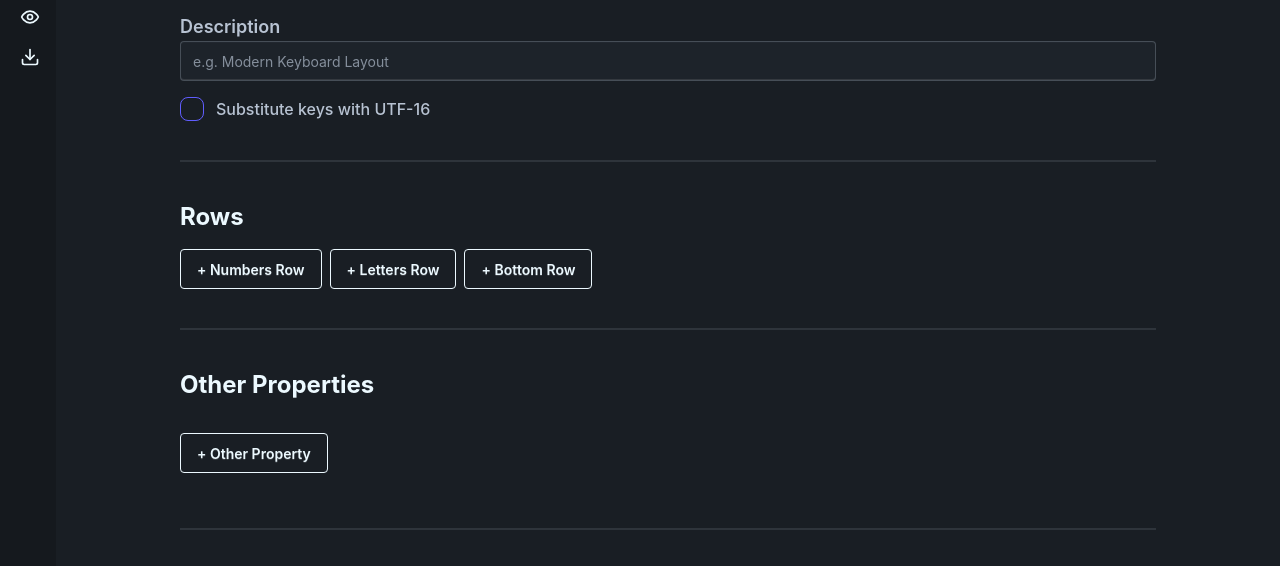
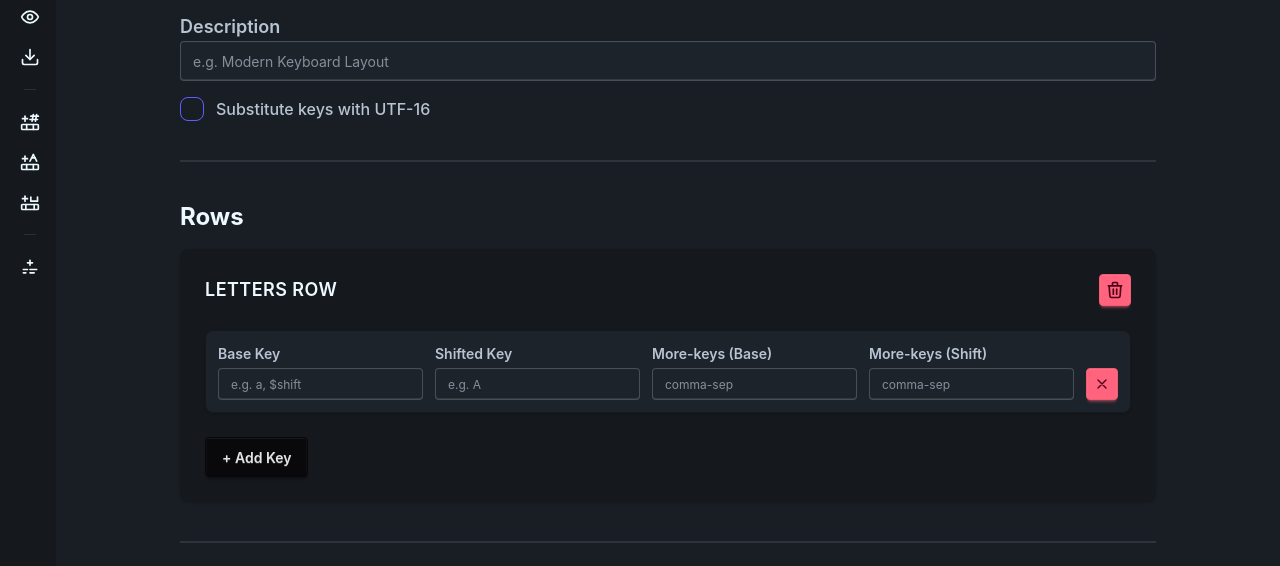
Before and after one commit to Softorage/FUTO-Keyboard-Layout-Builder, a website built with Vite: page index.html in a window 1280 px wide. Shown: the part 151-717 px from the top of the page. Built offline with nearby package versions, Linux system fonts and the light colour scheme.

Commit message:
Below: - Show a Letter Row and Other Property field on page load - Buttons for adding Letter row, Number row, Bottom row and Other property now sit on sidebar - Minor semantic fixes

```diff
--- a/index.html
+++ b/index.html
@@ -66,12 +66,6 @@
         <div>
           <h3 class="text-2xl font-bold mb-4">Rows</h3>
           <section id="rows-container" class="space-y-4"></section>
-
-          <div class="flex flex-wrap gap-2 mt-4">
-            <button type="button" id="add-numbers-row" class="btn btn-outline">+ Numbers Row</button>
-            <button type="button" id="add-letters-row" class="btn btn-outline">+ Letters Row</button>
-            <button type="button" id="add-bottom-row" class="btn btn-outline">+ Bottom Row</button>
-          </div>
         </div>
 
         <div class="divider"></div>
@@ -79,9 +73,7 @@
         <!-- Other Properties Section -->
         <div>
           <h3 class="text-2xl font-bold mb-4">Other Properties</h3>
-          <section id="other-property-container" class="grid grid-cols-1 md:grid-cols-2 gap-4 mb-4"></section>
-
-          <button type="button" id="add-other-property-item" class="btn btn-outline">+ Other Property</button>
+          <section id="other-property-container" class="grid grid-cols-1 md:grid-cols-2 gap-4"></section>
         </div>
       </form>
 
@@ -107,7 +99,7 @@
     </main>
   </div>
 
-  <div class="drawer-side is-drawer-close:overflow-visible">
+  <aside class="drawer-side is-drawer-close:overflow-visible">
     <label for="menu-sidebar" aria-label="close sidebar" class="drawer-overlay"></label>
     <div class="flex min-h-full flex-col items-start bg-base-300 is-drawer-close:w-14 is-drawer-open:w-64 pt-16">
       <!-- Sidebar content here -->
@@ -168,9 +160,99 @@
           </button>
         </li>
 
+        <li></li> <!-- works like a divider in menus -->
+
+        <li>
+          <button type="button" id="add-numbers-row" class="is-drawer-close:tooltip is-drawer-close:tooltip-right"
+            data-tip="Add Numbers Row" aria-label="Add Numbers Row">
+            <svg xmlns="http://www.w3.org/2000/svg" width="20" height="20" viewBox="0 0 24 24" fill="none"
+              stroke="currentColor" stroke-width="2" stroke-linecap="round" stroke-linejoin="round" aria-hidden="true">
+              <!-- Plus Icon -->
+              <path d="M6 5v6" />
+              <path d="M3 8h6" />
+              <!-- Number Hash -->
+              <path d="M16 3l-1.5 8" />
+              <path d="M20 3l-1.5 8" />
+              <path d="M13 5h9" />
+              <path d="M12 9h9" />
+              <!-- 3-Key Row -->
+              <rect x="2" y="15" width="20" height="6" rx="1" />
+              <path d="M8 15v6" />
+              <path d="M16 15v6" />
+            </svg>
+            <span class="is-drawer-close:hidden whitespace-nowrap">Add Numbers Row</span>
+          </button>
+        </li>
+
+        <li>
+          <button type="button" id="add-letters-row" class="is-drawer-close:tooltip is-drawer-close:tooltip-right"
+            data-tip="Add Letters Row" aria-label="Add Letters Row">
+            <svg xmlns="http://www.w3.org/2000/svg" width="20" height="20" viewBox="0 0 24 24" fill="none"
+              stroke="currentColor" stroke-width="2" stroke-linecap="round" stroke-linejoin="round" aria-hidden="true">
+              <!-- Plus Icon -->
+              <path d="M6 5v6" />
+              <path d="M3 8h6" />
+              <!-- Letter A -->
+              <path d="M16 3l-4 8" />
+              <path d="M16 3l4 8" />
+              <path d="M14 7h4" />
+              <!-- 3-Key Row -->
+              <rect x="2" y="15" width="20" height="6" rx="1" />
+              <path d="M8 15v6" />
+              <path d="M16 15v6" />
+            </svg>
+            <span class="is-drawer-close:hidden whitespace-nowrap">Add Letters Row</span>
+          </button>
+        </li>
+
+        <li>
+          <button type="button" id="add-bottom-row" class="is-drawer-close:tooltip is-drawer-close:tooltip-right"
+            data-tip="Add Bottom Row" aria-label="Add Bottom Row">
+            <svg xmlns="http://www.w3.org/2000/svg" width="20" height="20" viewBox="0 0 24 24" fill="none"
+              stroke="currentColor" stroke-width="2" stroke-linecap="round" stroke-linejoin="round" aria-hidden="true">
+              <!-- Plus Icon -->
+              <path d="M6 5v6" />
+              <path d="M3 8h6" />
+              <!-- Space Symbol -->
+              <path d="M13 6v5h8V6" />
+              <!-- Spacebar Row (wide center key) -->
+              <rect x="2" y="15" width="20" height="6" rx="1" />
+              <path d="M7 15v6" />
+              <path d="M17 15v6" />
+            </svg>
+            <span class="is-drawer-close:hidden whitespace-nowrap">Add Bottom Row</span>
+          </button>
+        </li>
+
+        <li></li>
+
+        <li>
+          <button type="button" id="add-other-property-item" class="is-drawer-close:tooltip is-drawer-close:tooltip-right"
+            data-tip="Add Other Property" aria-label="Add Other Property">
+            <svg xmlns="http://www.w3.org/2000/svg" width="20" height="20" viewBox="0 0 24 24" fill="none"
+              stroke="currentColor" stroke-width="2" stroke-linecap="round" stroke-linejoin="round" aria-hidden="true">
+
+              <!-- Centered Plus (Add) -->
+              <path d="M12 4v6" />
+              <path d="M9 7h6" />
+
+              <!-- Property/Behavior Block (Key-Value representation) -->
+              <!-- Property Row 1 -->
+              <path d="M4 15h5" />
+              <path d="M12 15h8" />
+
+              <!-- Property Row 2 (Staggered to look like code/values) -->
+              <path d="M4 19h3" />
+              <path d="M12 19h5" />
+
+            </svg>
+            <span class="is-drawer-close:hidden whitespace-nowrap">Add Other Property</span>
+          </button>
+        </li>
+
         <li class="flex grow justify-end">
           <!-- by Softorage -->
-          <a href="https://softorage.com/" target="_blank" class="is-drawer-close:tooltip is-drawer-close:tooltip-right"
+          <a href="https://github.com/Softorage/" target="_blank" class="is-drawer-close:tooltip is-drawer-close:tooltip-right"
             data-tip="A Softorage Project" aria-label="A Softorage Project">
             <svg width="20" height="20" xmlns="http://www.w3.org/2000/svg" viewBox="0 0 654 422"><defs><linearGradient id="a" x2="1" gradientTransform="matrix(299 -217.236 229.302 315.607 178 319.618)" gradientUnits="userSpaceOnUse"><stop offset="0" stop-color="#00b6ec"/><stop offset="1" stop-color="#00d874"/></linearGradient></defs><path d="M649.4 194.4c6 9 6 23.6 0 32.7l-75.8 115.2c-6 9-15.6 9-21.5 0-6-9-6-23.6 0-32.6l65.1-99-65.1-99c-5.9-9-5.9-23.6 0-32.6s15.6-9 21.5 0c0 0 75.9 115.2 75.8 115.3" style="fill:#00d774"/><path d="M5.2 194.9c-5.9 9-5.9 23.6 0 32.7L80.9 343c5.9 9 15.5 9 21.4 0s5.9-23.7 0-32.7l-65-99.1 64.9-99.2c5.9-9 5.9-23.6 0-32.7-5.9-9-15.5-9-21.4 0 0 0-75.7 115.5-75.6 115.6" style="fill:#00b6eb"/><path d="M324.3 233.2q-69.5-20-101.4-49-31.5-29.3-31.5-72.1 0-48.5 38.6-80Q268.8.3 330.8.3q42.3 0 75.2 16.3 33.2 16.3 51.3 45.1 18.3 28.7 18.3 62.8h-54.4q0-37.2-23.6-58.3-23.7-21.4-66.8-21.4-40 0-62.5 17.7Q246 80 246 111.2q0 25.1 21.1 42.6 21.5 17.2 72.4 31.5 51.3 14.4 80 31.8 29 17.2 42.8 40.3 14.1 23.1 14.1 54.4 0 49.8-38.8 80-38.9 29.8-104 29.8-42.2 0-78.8-16-36.7-16.4-56.7-44.5-19.7-28.2-19.7-64h54.4q0 37.2 27.3 58.9 27.6 21.4 73.5 21.4 42.8 0 65.6-17.5 22.9-17.4 22.9-47.6 0-30.1-21.2-46.4-21.1-16.6-76.6-32.7" aria-label="S" style="fill:url(#a)"/></svg>
             <span class="is-drawer-close:hidden whitespace-nowrap">A Softorage Project</span>
@@ -183,7 +265,7 @@
         </li>
       </ul>
     </div>
-  </div>
+  </aside>
 
   <!-- =============================== -->
   <!--           TEMPLATES             -->
--- a/src/main.js
+++ b/src/main.js
@@ -277,7 +277,7 @@ DOM.form.addEventListener('submit', e => {
 
 // --- Initialization & Button Binding ---
 
-document.getElementById('preview-btn').onclick = () => DOM.form.requestSubmit(); // scroll to generated yaml and enable apt tab
+document.getElementById('preview-btn').onclick = () => DOM.form.requestSubmit(); // TODO: scroll to generated yaml and enable apt tab
 
 document.getElementById('add-numbers-row').onclick = () => {
   if (!DOM.rowsContainer.querySelector('[data-type="numbers"]')) DOM.rowsContainer.prepend(createRow('numbers'));
@@ -437,3 +437,7 @@ if (DOM.importInput) {
     DOM.importInput.value = ''; // Reset input to allow re-importing the same file later
   });
 }
+
+// Add a letter row and other property on page load
+DOM.rowsContainer.appendChild(createRow('letters'));
+addOtherProperty();
```
